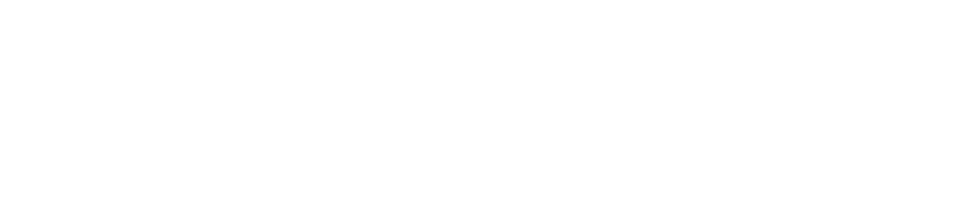
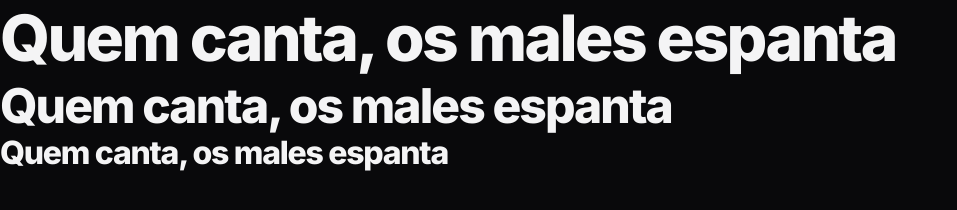
Before and after one commit to Batavoo/responsividade_zingen, a plain HTML site: page index.html in a window 1280 px wide. Shown: the whole page, without its empty margins (0-957 px from the left). Drawn offline with Linux system fonts and the light colour scheme.

Commit message:
add global styles and reset css

```diff
--- a/index.html
+++ b/index.html
@@ -1,11 +1,23 @@
 <!DOCTYPE html>
 <html lang="pt-BR">
   <head>
+    <link rel="preconnect" href="https://fonts.googleapis.com" />
+    <link rel="preconnect" href="https://fonts.gstatic.com" crossorigin />
+
     <meta charset="UTF-8" />
     <meta name="viewport" content="width=device-width, initial-scale=1.0" />
     <title>Zingen - Karaokê</title>
 
     <link rel="stylesheet" href="./styles/index.css" />
+
+    <link
+      href="https://fonts.googleapis.com/css2?family=Inter:ital,opsz,wght@0,14..32,100..900;1,14..32,100..900&display=swap"
+      rel="stylesheet"
+    />
   </head>
-  <body></body>
+  <body>
+    <h1>Quem canta, os males espanta</h1>
+    <h2>Quem canta, os males espanta</h2>
+    <h3>Quem canta, os males espanta</h3>
+  </body>
 </html>
--- a/styles/global.css
+++ b/styles/global.css
@@ -0,0 +1,85 @@
+*,
+*::before,
+*::after {
+  box-sizing: border-box;
+}
+
+* {
+  margin: 0;
+  padding: 0;
+  font: inherit;
+
+  -webkit-font-smoothing: antialiased;
+  -moz-osx-font-smoothing: grayscale;
+}
+
+:root {
+  --bg-color: #09090b;
+  --surface-color: #18181b;
+  --stroke-color: #27272a;
+  --text-color-primary: #f4f4f5;
+  --text-color-secondary: #a1a1aa;
+  --brand-color-primary: #f7b733;
+  --brand-color-secondary: #fc4a1a;
+
+  --ff-sans: "Inter", system-ui, sans-serif;
+  --fw-base: 400;
+  --fw-md: 500;
+  --fw-bold: 800;
+
+  --fs-sm: 0.875rem;
+  --fs-base: 1rem;
+  --fs-lg: 1.25rem;
+  --fs-xl: 1.5rem;
+  --fs-2xl: 2.5rem;
+}
+
+html {
+  font-family: var(--ff-sans);
+  font-weight: var(--fw-base);
+  font-size: var(--fs-base);
+  line-height: 1.6;
+  color: var(--text-color-primary);
+}
+
+body {
+  background-color: var(--bg-color);
+}
+
+h1,
+h2,
+h3 {
+  line-height: 1.2;
+  color: var(--text-color-primary);
+  font-weight: var(--fw-bold);
+  letter-spacing: -0.04em;
+}
+
+h1 {
+  font-size: var(--fs-2xl);
+}
+
+h2 {
+  font-size: var(--fs-xl);
+}
+
+h3 {
+  font-size: var(--fs-lg);
+}
+
+a {
+  text-decoration: none;
+  color: inherit;
+}
+
+ul[role="list"] {
+  list-style: none;
+}
+
+@media (width >= 80em) {
+  :root {
+    --fs-lg: 2rem;
+    --fs-xl: 3rem;
+    --fs-2xl: 4rem;
+  }
+}
--- a/styles/index.css
+++ b/styles/index.css
@@ -0,0 +1 @@
+@import "./global.css";
```
